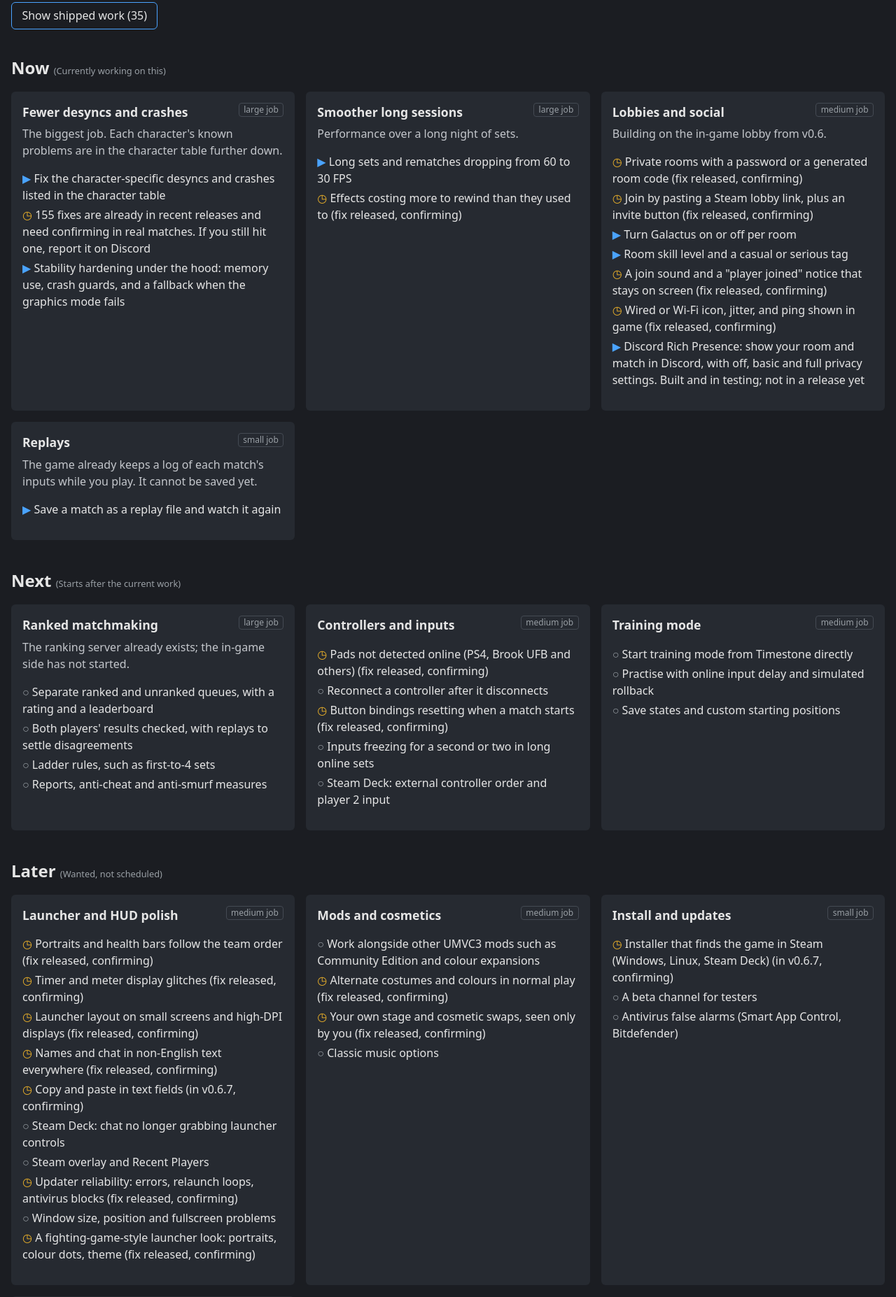
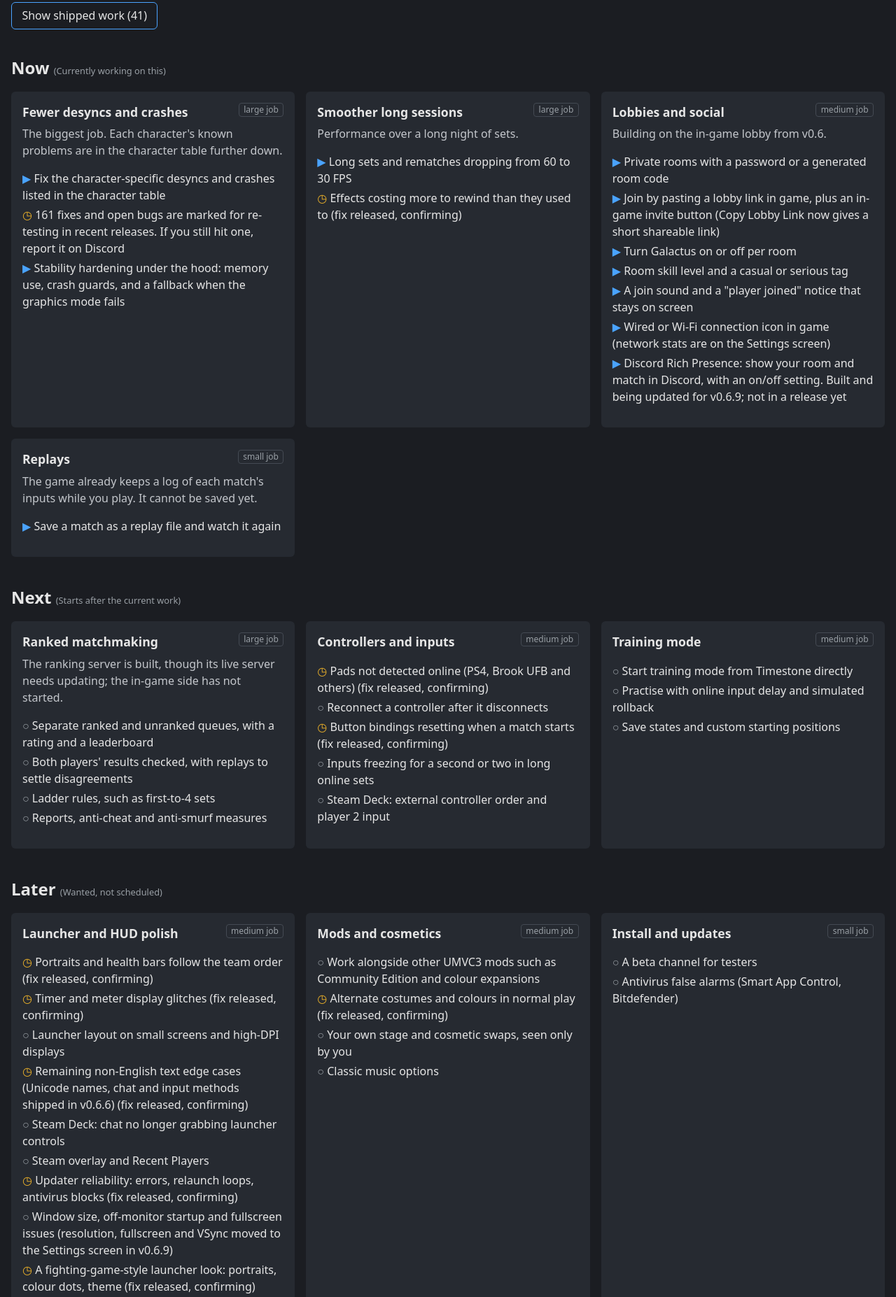
Before and after one commit to 2143-Labs/timestone-roadmap, a plain HTML site: page site/index.html in a window 1280 px wide. Shown: the part 277-2131 px from the top of the page at 70% size. Drawn offline with Linux system fonts and the light colour scheme.

Commit message:
chore: re-bake board snapshot and site HTML through v0.6.9
- Re-exported data/board.json from updated Project 19 board (161 verifying, v0.6.9, cached GitHub releases ETag)
- Rebuilt site/index.html (49 upcoming, 41 shipped, 50 tiles, strict-releases clean)

```diff
--- a/site/index.html
+++ b/site/index.html
@@ -59,11 +59,11 @@ footer{margin-top:2rem;color:#9aa0a6;font-size:.9rem}
 <p><strong>Tournament-ready UMVC3 online: every character safe to play with rollback, then replays and ranked.</strong></p>
 <p>Timestone is an open beta. It is not finished and not tournament-ready yet. Nothing below has a date: things ship when they work.</p>
 <nav><a href="https://github.com/tilderain/Timestone/releases">Download</a><a href="https://discord.gg/BvDNwPzwy4">Discord</a><a href="https://github.com/tilderain/Timestone">Source</a></nav>
-<p class="stamp">Last updated 2026-11-26 01:23 UTC · latest release v0.6.9 (2026-11-25)</p>
+<p class="stamp">Last updated 2026-11-26 03:55 UTC · latest release v0.6.9 (2026-11-25)</p>
 </header>
 <ul class="legend"><li class="now">Being worked on now</li><li class="open">Planned, not started</li><li class="verifying">Fix is in a release, waiting for players to confirm it</li><li class="done">Shipped (hidden until you press Show shipped)</li><li class="no">Not planned</li></ul>
 <input type="checkbox" id="show-done" class="toggle">
-<label for="show-done">Show shipped work (35)</label>
+<label for="show-done">Show shipped work (41)</label>
 <main class="roadmap">
 <section id="now">
 <h2>Now <small>(Currently working on this)</small></h2>
@@ -72,7 +72,7 @@ footer{margin-top:2rem;color:#9aa0a6;font-size:.9rem}
 <p>The biggest job. Each character&#x27;s known problems are in the character table further down.</p>
 <ul>
 <li class="now">Fix the character-specific desyncs and crashes listed in the character table</li>
-<li class="verifying">155 fixes are already in recent releases and need confirming in real matches. If you still hit one, report it on Discord</li>
+<li class="verifying">161 fixes and open bugs are marked for re-testing in recent releases. If you still hit one, report it on Discord</li>
 <li class="now">Stability hardening under the hood: memory use, crash guards, and a fallback when the graphics mode fails</li>
 </ul>
 </article>
@@ -88,13 +88,13 @@ footer{margin-top:2rem;color:#9aa0a6;font-size:.9rem}
 <h3>Lobbies and social <span class="size">medium job</span></h3>
 <p>Building on the in-game lobby from v0.6.</p>
 <ul>
-<li class="verifying">Private rooms with a password or a generated room code (fix released, confirming)</li>
-<li class="verifying">Join by pasting a Steam lobby link, plus an invite button (fix released, confirming)</li>
+<li class="now">Private rooms with a password or a generated room code</li>
+<li class="now">Join by pasting a lobby link in game, plus an in-game invite button (Copy Lobby Link now gives a short shareable link)</li>
 <li class="now">Turn Galactus on or off per room</li>
 <li class="now">Room skill level and a casual or serious tag</li>
-<li class="verifying">A join sound and a &quot;player joined&quot; notice that stays on screen (fix released, confirming)</li>
-<li class="verifying">Wired or Wi-Fi icon, jitter, and ping shown in game (fix released, confirming)</li>
-<li class="now">Discord Rich Presence: show your room and match in Discord, with off, basic and full privacy settings. Built and in testing; not in a release yet</li>
+<li class="now">A join sound and a &quot;player joined&quot; notice that stays on screen</li>
+<li class="now">Wired or Wi-Fi connection icon in game (network stats are on the Settings screen)</li>
+<li class="now">Discord Rich Presence: show your room and match in Discord, with an on/off setting. Built and being updated for v0.6.9; not in a release yet</li>
 </ul>
 </article>
 <article class="card">
@@ -109,7 +109,7 @@ footer{margin-top:2rem;color:#9aa0a6;font-size:.9rem}
 <h2>Next <small>(Starts after the current work)</small></h2>
 <article class="card">
 <h3>Ranked matchmaking <span class="size">large job</span></h3>
-<p>The ranking server already exists; the in-game side has not started.</p>
+<p>The ranking server is built, though its live server needs updating; the in-game side has not started.</p>
 <ul>
 <li class="open">Separate ranked and unranked queues, with a rating and a leaderboard</li>
 <li class="open">Both players&#x27; results checked, with replays to settle disagreements</li>
@@ -143,13 +143,12 @@ footer{margin-top:2rem;color:#9aa0a6;font-size:.9rem}
 <ul>
 <li class="verifying">Portraits and health bars follow the team order (fix released, confirming)</li>
 <li class="verifying">Timer and meter display glitches (fix released, confirming)</li>
-<li class="verifying">Launcher layout on small screens and high-DPI displays (fix released, confirming)</li>
-<li class="verifying">Names and chat in non-English text everywhere (fix released, confirming)</li>
-<li class="verifying">Copy and paste in text fields (in v0.6.7, confirming)</li>
+<li class="open">Launcher layout on small screens and high-DPI displays</li>
+<li class="verifying">Remaining non-English text edge cases (Unicode names, chat and input methods shipped in v0.6.6) (fix released, confirming)</li>
 <li class="open">Steam Deck: chat no longer grabbing launcher controls</li>
 <li class="open">Steam overlay and Recent Players</li>
 <li class="verifying">Updater reliability: errors, relaunch loops, antivirus blocks (fix released, confirming)</li>
-<li class="open">Window size, position and fullscreen problems</li>
+<li class="open">Window size, off-monitor startup and fullscreen issues (resolution, fullscreen and VSync moved to the Settings screen in v0.6.9)</li>
 <li class="verifying">A fighting-game-style launcher look: portraits, colour dots, theme (fix released, confirming)</li>
 </ul>
 </article>
@@ -158,14 +157,13 @@ footer{margin-top:2rem;color:#9aa0a6;font-size:.9rem}
 <ul>
 <li class="open">Work alongside other UMVC3 mods such as Community Edition and colour expansions</li>
 <li class="verifying">Alternate costumes and colours in normal play (fix released, confirming)</li>
-<li class="verifying">Your own stage and cosmetic swaps, seen only by you (fix released, confirming)</li>
+<li class="open">Your own stage and cosmetic swaps, seen only by you</li>
 <li class="open">Classic music options</li>
 </ul>
 </article>
 <article class="card">
 <h3>Install and updates <span class="size">small job</span></h3>
 <ul>
-<li class="verifying">Installer that finds the game in Steam (Windows, Linux, Steam Deck) (in v0.6.7, confirming)</li>
 <li class="open">A beta channel for testers</li>
 <li class="open">Antivirus false alarms (Smart App Control, Bitdefender)</li>
 </ul>
@@ -224,6 +222,9 @@ footer{margin-top:2rem;color:#9aa0a6;font-size:.9rem}
 <li class="done">RANDOM team member <a href="https://github.com/tilderain/Timestone/releases/tag/v0.6.5">v0.6.5</a></li>
 <li class="done">16-player rooms, non-English chat and input methods, host can change settings in the room <a href="https://github.com/tilderain/Timestone/releases/tag/v0.6.6">v0.6.6</a></li>
 <li class="done">Room matches use the game&#x27;s own character select and result screens; RANDOM ALL; paste into text fields <a href="https://github.com/tilderain/Timestone/releases/tag/v0.6.7">v0.6.7</a></li>
+<li class="done">Room matches lock out mid-match restart and delay changes, and fix a menu-sound crash <a href="https://github.com/tilderain/Timestone/releases/tag/v0.6.8">v0.6.8</a></li>
+<li class="done">Short shareable Copy Lobby Link, lobby list scroll arrow, cleaner lobby sprites and round-start inputs ready earlier in the countdown <a href="https://github.com/tilderain/Timestone/releases/tag/v0.6.9">v0.6.9</a></li>
+<li class="done">Set score display (Settings screen and F4) and improved RANDOM ALL picks <a href="https://github.com/tilderain/Timestone/releases/tag/v0.6.9">v0.6.9</a></li>
 </ul>
 </article>
 <article class="card shipped">
@@ -234,6 +235,7 @@ footer{margin-top:2rem;color:#9aa0a6;font-size:.9rem}
 <li class="done">F3 overlay and an Esc list of who is watching <a href="https://github.com/tilderain/Timestone/releases/tag/v0.6.4">v0.6.4</a></li>
 <li class="done">Spectators no longer stall the players <a href="https://github.com/tilderain/Timestone/releases/tag/v0.6.4">v0.6.4</a></li>
 <li class="done">Spectators can join at the first character select <a href="https://github.com/tilderain/Timestone/releases/tag/v0.6.7">v0.6.7</a></li>
+<li class="done">Spectators load alongside players, leave the result screen with them, and get a customizable overlay (full, compact or off) plus pad/keyboard spectate shortcuts <a href="https://github.com/tilderain/Timestone/releases/tag/v0.6.9">v0.6.9</a></li>
 </ul>
 </article>
 <article class="card shipped">
@@ -259,6 +261,7 @@ footer{margin-top:2rem;color:#9aa0a6;font-size:.9rem}
 <li class="done">Resolution and VSync settings in game <a href="https://github.com/tilderain/Timestone/releases/tag/v0.3.23">v0.3.23</a></li>
 <li class="done">Self-updater that checks every download <a href="https://github.com/tilderain/Timestone/releases/tag/v0.6.0">v0.6.0</a></li>
 <li class="done">Direct3D 9Ex graphics mode <a href="https://github.com/tilderain/Timestone/releases/tag/v0.6.3">v0.6.3</a></li>
+<li class="done">Top-menu Settings screen for resolution, fullscreen, VSync, Steam routing and network stats <a href="https://github.com/tilderain/Timestone/releases/tag/v0.6.9">v0.6.9</a></li>
 <li class="done">Installer that finds the game in Steam, for Windows, Linux and Steam Deck <a href="https://github.com/tilderain/Timestone/releases/tag/v0.6.7">v0.6.7</a></li>
 </ul>
 </article>
@@ -268,6 +271,7 @@ footer{margin-top:2rem;color:#9aa0a6;font-size:.9rem}
 <li class="done">Crash reports and a freeze watchdog</li>
 <li class="done">Lag capture to diagnose slow matches <a href="https://github.com/tilderain/Timestone/releases/tag/v0.4.0">v0.4.0</a></li>
 <li class="done">Performance window <a href="https://github.com/tilderain/Timestone/releases/tag/v0.6.4">v0.6.4</a></li>
+<li class="done">Cleaner logs with machine, controller, route and per-game rollback summaries <a href="https://github.com/tilderain/Timestone/releases/tag/v0.6.9">v0.6.9</a></li>
 </ul>
 </article>
 </section>
@@ -292,7 +296,7 @@ footer{margin-top:2rem;color:#9aa0a6;font-size:.9rem}
 <div class="tile desync"><b>▲ Dante</b><span>Known desyncs</span><small>10 open · 2 fixed · 3 awaiting confirmation</small></div>
 <div class="tile crash"><b>■ Deadpool</b><span>Can crash</span><small>5 open · 1 fixed · 2 awaiting confirmation</small></div>
 <div class="tile desync"><b>▲ Doctor Doom</b><span>Known desyncs</span><small>3 open · 2 fixed · 3 awaiting confirmation</small></div>
-<div class="tile crash"><b>■ Doctor Strange</b><span>Can crash</span><small>5 open · 2 fixed · 3 awaiting confirmation</small></div>
+<div class="tile crash"><b>■ Doctor Strange</b><span>Can crash</span><small>5 open · 2 fixed · 4 awaiting confirmation</small></div>
 <div class="tile crash"><b>■ Dormammu</b><span>Can crash</span><small>8 open · 2 fixed · 4 awaiting confirmation</small></div>
 <div class="tile desync"><b>▲ Felicia</b><span>Known desyncs</span><small>4 open · 0 fixed · 2 awaiting confirmation</small></div>
 <div class="tile playable"><b>◐ Firebrand</b><span>Playable</span><small>1 open · 0 fixed · 1 awaiting confirmation</small></div>
@@ -349,14 +353,16 @@ footer{margin-top:2rem;color:#9aa0a6;font-size:.9rem}
 <li>2026-11-22: v0.6.5</li>
 <li>2026-11-23: v0.6.6: 16-player rooms</li>
 <li>2026-11-24: v0.6.7: installer</li>
+<li>2026-11-25: v0.6.8: room-match stability and sound crash fix</li>
+<li>2026-11-25: v0.6.9: Settings screen, short lobby links, spectator overlay and score display</li>
 </ol>
 </article>
 <article class="card">
 <h3>Changed or removed</h3>
 <ul class="plain">
 <li>Choosing your own rollback frames was removed in v0.6.2. Everyone now uses the same fixed window.</li>
-<li>The RenderingThread option was removed.</li>
-<li>Rocket Raccoon&#x27;s tail physics are switched off online to avoid desyncs. This can change how some of his attacks connect.</li>
+<li>The RenderingThread option was removed in v0.6.3.</li>
+<li>Rocket Raccoon&#x27;s tail physics have been switched off online since v0.5.0 to avoid desyncs. This can change how some of his attacks connect.</li>
 <li>Spectating, achievements and the shared frame clock shipped before they were tested in real matches. Report anything odd on Discord.</li>
 </ul>
 </article>
```
Also changed, not shown: data/board.json (+4 -11 lines).
